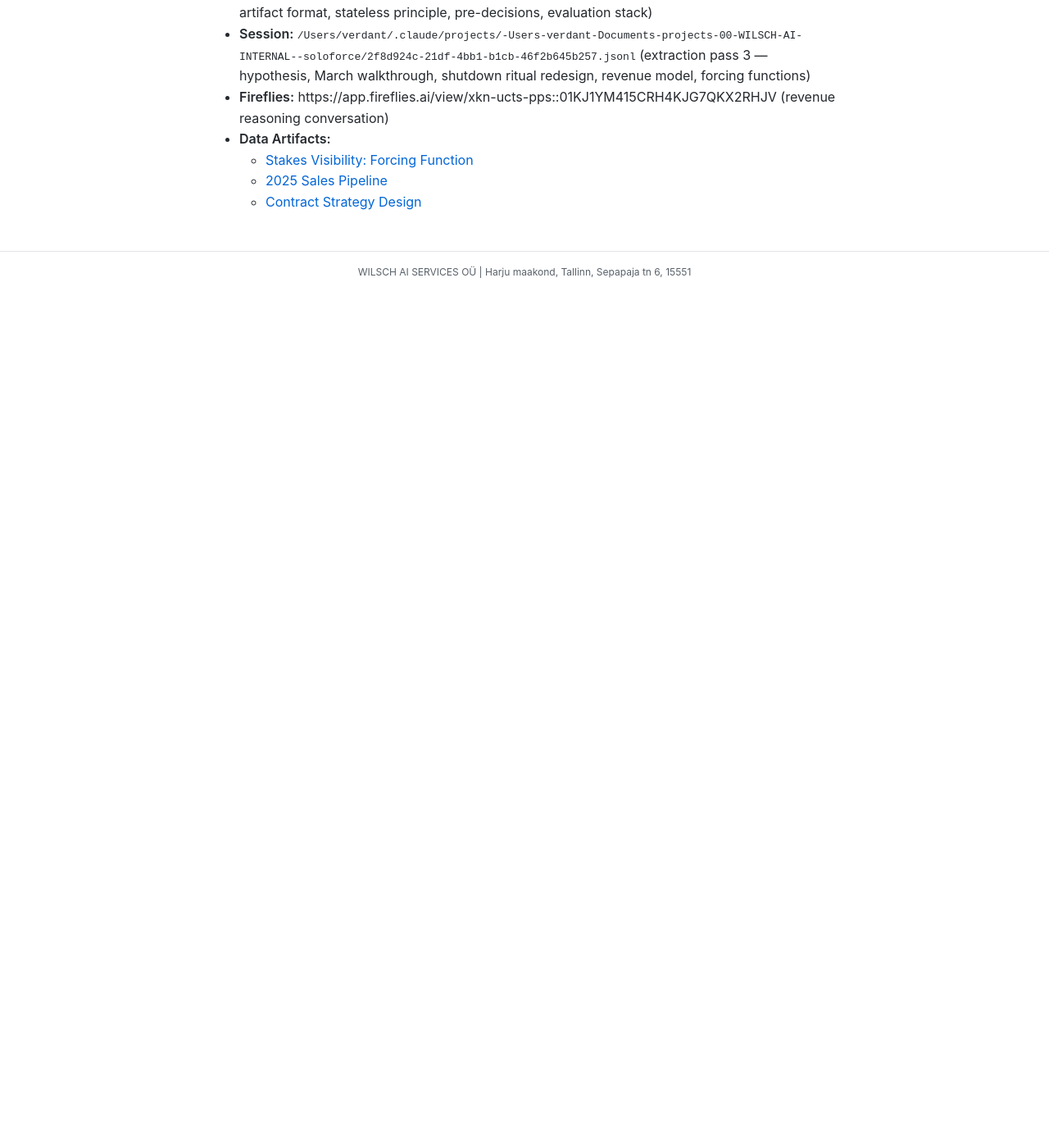
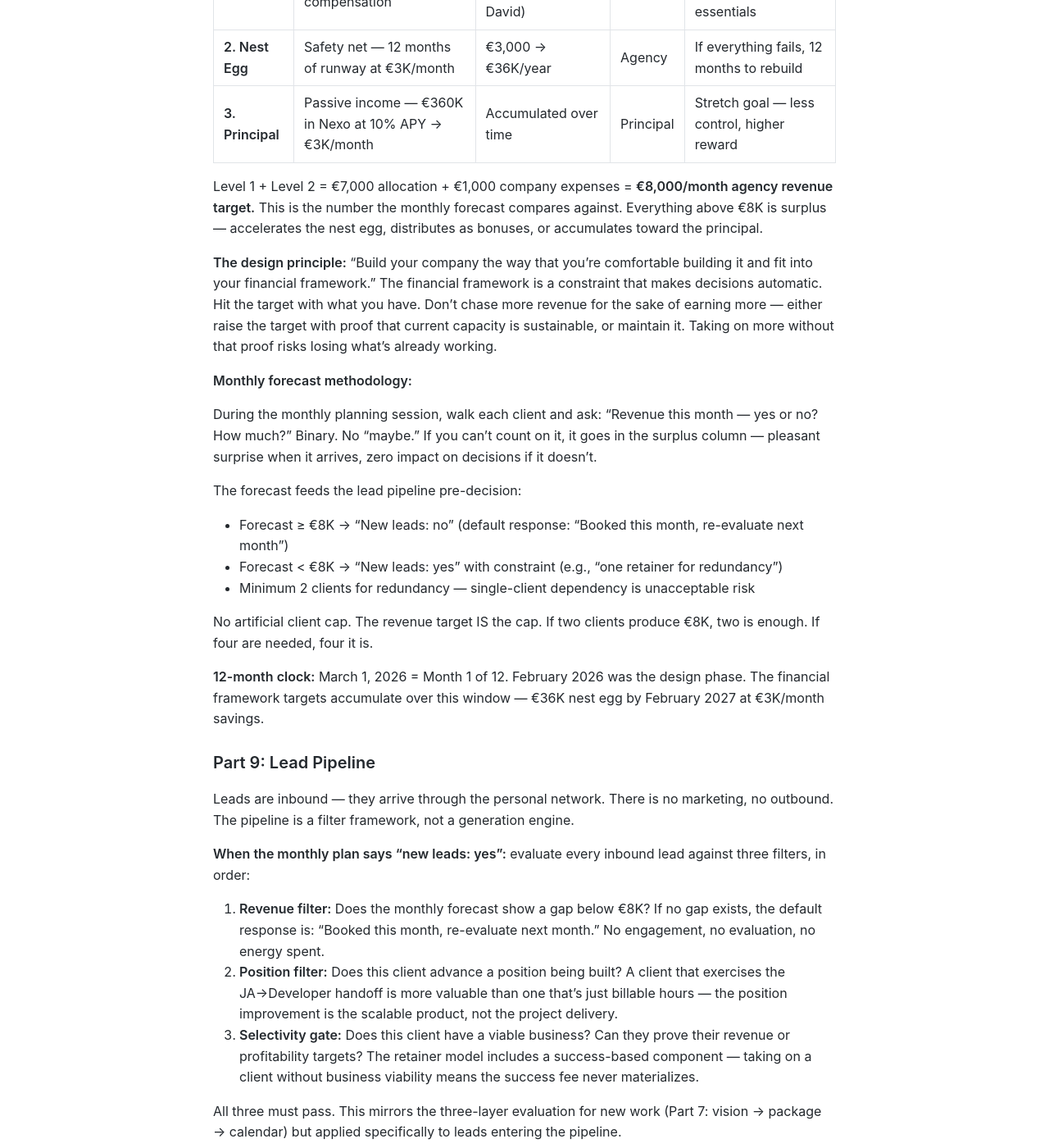
Before and after one commit to MariusWilsch/public-wilsch-ai-pages, a Jekyll site: the page built from project/soloforce/monthly-planning-system-design.md, in a window 1280 px wide and 1400 px high, scrolled down 8733 px. Shown: the whole window at 82% size. Built offline with Jekyll 4.4.1, drawn with Linux system fonts in a browser that asks for light colours; our own code applies the rules of GitHub Pages for plain Markdown files; before the commit the page ends 9089 px from its top, so only the background shows below that; some of the changed text lies outside the part shown.

Commit message:
Sync from hippocampus 2026-02-22

```diff
--- a/project/soloforce/monthly-planning-system-design.md
+++ b/project/soloforce/monthly-planning-system-design.md
@@ -217,6 +217,62 @@ Leads are not packages — they don't have positions or owners yet. The only pla
 
 **Undefined:** Walkthrough-to-docket selection framework — the decision mechanism for how the walkthrough's full package landscape gets cut down to the active docket. Currently a judgment call; may need criteria after the first formal walkthrough. → [Meeting Agenda](monthly-planning-system-meeting-agenda)
 
+### Part 8: Revenue Model
+
+The monthly plan decides WHERE to work. The revenue model decides WHETHER to take on more. Two systems, one constraint: the financial framework sets a target, the monthly plan fills it.
+
+**Two buckets:**
+
+| Bucket | Feeds | Revenue source | Control |
+|--------|-------|----------------|---------|
+| **Agency** | Level 1 + Level 2 | Retainers, fixed-price projects | High — we set the prices |
+| **Principal** | Level 3 | Success-based fees | Lower — depends on client success |
+
+**Three levels within the buckets:**
+
+| Level | Purpose | Monthly target | Bucket | Mechanism |
+|-------|---------|---------------|--------|-----------|
+| **1. Salary** | Survival + team compensation | €4,000 (€2K Marius + €2K David) | Agency | Bare minimum — covers rent, flights, essentials |
+| **2. Nest Egg** | Safety net — 12 months of runway at €3K/month | €3,000 → €36K/year | Agency | If everything fails, 12 months to rebuild |
+| **3. Principal** | Passive income — €360K in Nexo at 10% APY → €3K/month | Accumulated over time | Principal | Stretch goal — less control, higher reward |
+
+Level 1 + Level 2 = €7,000 allocation + €1,000 company expenses = **€8,000/month agency revenue target.** This is the number the monthly forecast compares against. Everything above €8K is surplus — accelerates the nest egg, distributes as bonuses, or accumulates toward the principal.
+
+**The design principle:** "Build your company the way that you're comfortable building it and fit into your financial framework." The financial framework is a constraint that makes decisions automatic. Hit the target with what you have. Don't chase more revenue for the sake of earning more — either raise the target with proof that current capacity is sustainable, or maintain it. Taking on more without that proof risks losing what's already working.
+
+**Monthly forecast methodology:**
+
+During the monthly planning session, walk each client and ask: "Revenue this month — yes or no? How much?" Binary. No "maybe." If you can't count on it, it goes in the surplus column — pleasant surprise when it arrives, zero impact on decisions if it doesn't.
+
+The forecast feeds the lead pipeline pre-decision:
+- Forecast ≥ €8K → "New leads: no" (default response: "Booked this month, re-evaluate next month")
+- Forecast < €8K → "New leads: yes" with constraint (e.g., "one retainer for redundancy")
+- Minimum 2 clients for redundancy — single-client dependency is unacceptable risk
+
+No artificial client cap. The revenue target IS the cap. If two clients produce €8K, two is enough. If four are needed, four it is.
+
+**12-month clock:** March 1, 2026 = Month 1 of 12. February 2026 was the design phase. The financial framework targets accumulate over this window — €36K nest egg by February 2027 at €3K/month savings.
+
+### Part 9: Lead Pipeline
+
+Leads are inbound — they arrive through the personal network. There is no marketing, no outbound. The pipeline is a filter framework, not a generation engine.
+
+**When the monthly plan says "new leads: yes":** evaluate every inbound lead against three filters, in order:
+
+1. **Revenue filter:** Does the monthly forecast show a gap below €8K? If no gap exists, the default response is: "Booked this month, re-evaluate next month." No engagement, no evaluation, no energy spent.
+2. **Position filter:** Does this client advance a position being built? A client that exercises the JA→Developer handoff is more valuable than one that's just billable hours — the position improvement is the scalable product, not the project delivery.
+3. **Selectivity gate:** Does this client have a viable business? Can they prove their revenue or profitability targets? The retainer model includes a success-based component — taking on a client without business viability means the success fee never materializes.
+
+All three must pass. This mirrors the three-layer evaluation for new work (Part 7: vision → package → calendar) but applied specifically to leads entering the pipeline.
+
+**Mid-month lead arrivals:** When a lead appears mid-month and the plan says "no new leads," the response is immediate and templated: "This month we're booked. We may re-evaluate next month." No deliberation, no exception-making. The monthly planning session is the only time revenue decisions are made. During the month, execute — don't reconsider.
+
+**Lead-to-package lifecycle:** A lead is not a package. Leads have a contract model target (retainer or fixed-price) but no position or owner yet. When a lead converts to a client, it enters the next month's walkthrough and becomes a docket package — project + position + owner + why.
+
+**Undefined:** Lead strategy per lead — deeper extraction on each active lead's conversion path, timeline, and retainer vs. fixed-price reasoning. Deferred to next extraction pass. → [Meeting Agenda](monthly-planning-system-meeting-agenda)
+
+**Undefined:** Selectivity gate formalization — whether the "prove your business viability" requirement becomes a formal pipeline stage with criteria, or remains an instinctive filter. → [Meeting Agenda](monthly-planning-system-meeting-agenda)
+
 ---
 
 ## Source
@@ -236,8 +292,12 @@ Leads are not packages — they don't have positions or owners yet. The only pla
 - **Session:** `/Users/verdant/.claude/projects/-Users-verdant-Documents-projects-00-WILSCH-AI-INTERNAL--soloforce/87151f23-d09a-4ed4-a4fe-71368c49c52d.jsonl`
 - **Session:** `/Users/verdant/.claude/projects/-Users-verdant-Documents-projects-00-WILSCH-AI-INTERNAL--soloforce/af0f8b80-edc4-4aaa-8b99-b107cf4b48a9.jsonl` (extraction pass 2 — plan artifact format, stateless principle, pre-decisions, evaluation stack)
 - **Session:** `/Users/verdant/.claude/projects/-Users-verdant-Documents-projects-00-WILSCH-AI-INTERNAL--soloforce/2f8d924c-21df-4bb1-b1cb-46f2b645b257.jsonl` (extraction pass 3 — hypothesis, March walkthrough, shutdown ritual redesign, revenue model, forcing functions)
+- **Session:** `/Users/verdant/.claude/projects/-Users-verdant-Documents-projects-00-WILSCH-AI-INTERNAL--soloforce/053c839f-9e9b-4426-aa96-eba196931a4f.jsonl` (extraction pass 4 — revenue model, client walkthrough, lead triage)
 - **Fireflies:** https://app.fireflies.ai/view/xkn-ucts-pps::01KJ1YM415CRH4KJG7QKX2RHJV (revenue reasoning conversation)
 - **Data Artifacts:**
   - [Stakes Visibility: Forcing Function](https://mariuswilsch.github.io/public-wilsch-ai-pages/global/stakes-visibility-forcing-function)
   - [2025 Sales Pipeline](https://docs.google.com/spreadsheets/d/1zFrb-2B9KufHqOT0fafJoZbNenLNivgN4eYeE5DRMoQ/edit?usp=sharing)
-  - [Contract Strategy Design](~/.claude/hippocampus/project/soloforce/contract-strategy-retainer-model-design.md)
+  - [Contract Strategy Design](https://mariuswilsch.github.io/public-wilsch-ai-pages/project/soloforce/contract-strategy-retainer-model-design)
+  - [Archibus Retainer Agreement](hippocampus/project/archibus-fm-assistant/) (6-month renewal, Feb–Aug 2026)
+  - [Rekers Order S184773](hippocampus/project/rekers/Order%20S184773%20Rekers%20Betonwerk.pdf) (€5,635 workshop, 50/50 split via UWI)
+  - [UWI Supportvertrag](hippocampus/project/wilsch-group/supportvertrag-dezember-2025.md) (€2,500/month + SLA)
```
